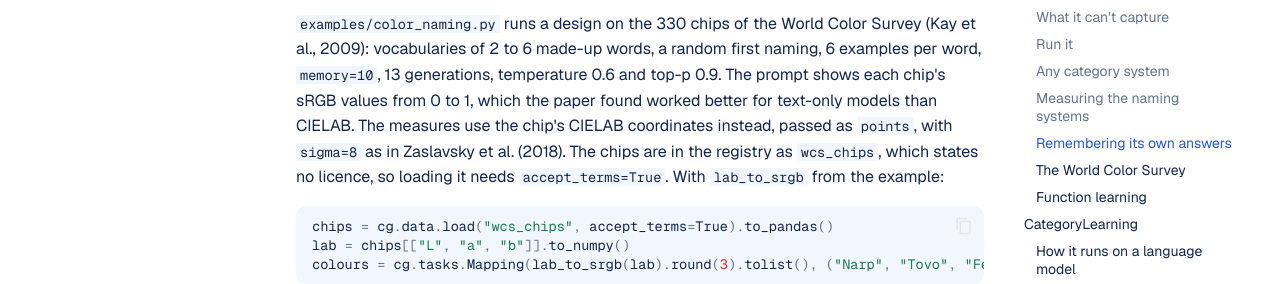
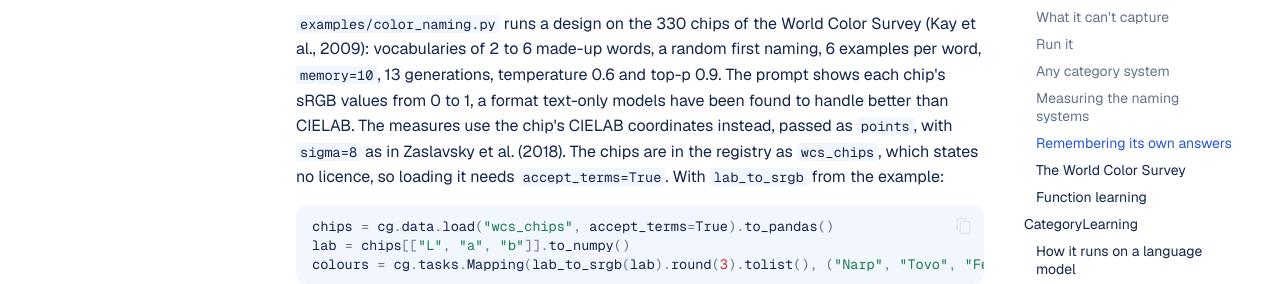
Before and after one commit to IParraMartin/cognarium, an MkDocs documentation site: the page built from docs/paradigms/learning.md, in a window 1280 px wide and 900 px high, scrolled down 3959 px. Shown: the part 196-480 px from the top of the window. Built offline with MkDocs 1.6.1 and Material for MkDocs 9.7.7, drawn with Linux system fonts in a browser that asks for light colours; comment, search, counter and statistics services are not loaded.

Commit message:
Say why the colour prompt uses sRGB without naming the paper

````diff
--- a/docs/paradigms/learning.md
+++ b/docs/paradigms/learning.md
@@ -129,7 +129,7 @@ For an instruction-tuned model, `cg.load(name, chat=True)` sends each prompt as
 
 ### The World Color Survey
 
-`examples/color_naming.py` runs a design on the 330 chips of the World Color Survey (Kay et al., 2009): vocabularies of 2 to 6 made-up words, a random first naming, 6 examples per word, `memory=10`, 13 generations, temperature 0.6 and top-p 0.9. The prompt shows each chip's sRGB values from 0 to 1, which the paper found worked better for text-only models than CIELAB. The measures use the chip's CIELAB coordinates instead, passed as `points`, with `sigma=8` as in Zaslavsky et al. (2018). The chips are in the registry as `wcs_chips`, which states no licence, so loading it needs `accept_terms=True`. With `lab_to_srgb` from the example:
+`examples/color_naming.py` runs a design on the 330 chips of the World Color Survey (Kay et al., 2009): vocabularies of 2 to 6 made-up words, a random first naming, 6 examples per word, `memory=10`, 13 generations, temperature 0.6 and top-p 0.9. The prompt shows each chip's sRGB values from 0 to 1, a format text-only models have been found to handle better than CIELAB. The measures use the chip's CIELAB coordinates instead, passed as `points`, with `sigma=8` as in Zaslavsky et al. (2018). The chips are in the registry as `wcs_chips`, which states no licence, so loading it needs `accept_terms=True`. With `lab_to_srgb` from the example:
 
 <!-- no-run -->
 ```python
````
